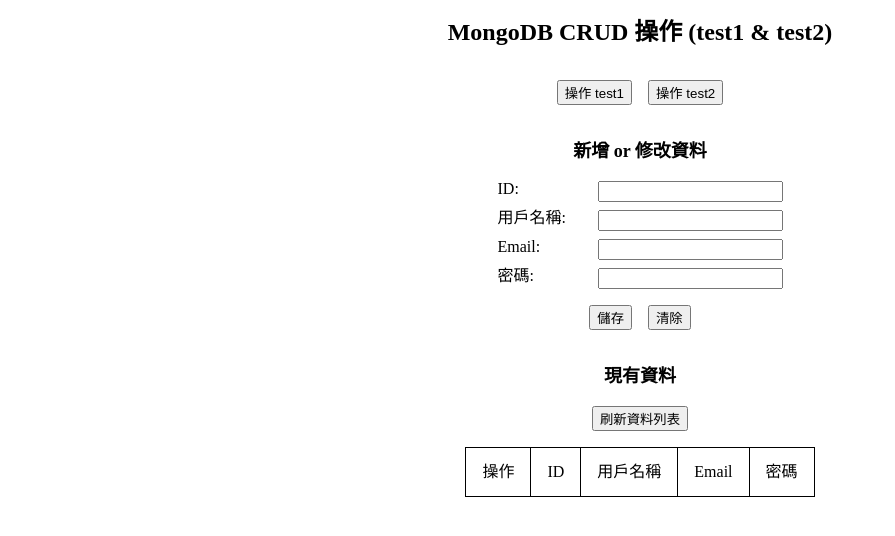
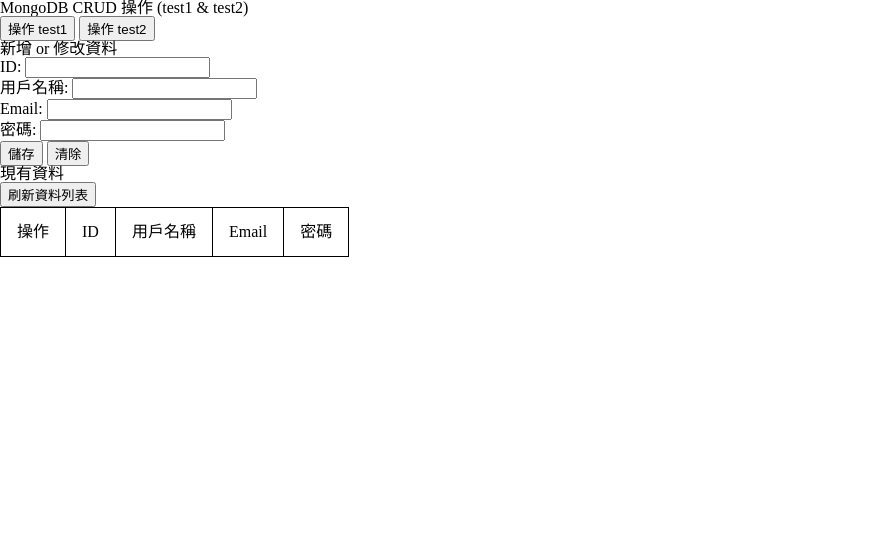
Before and after one commit to Charmying/Test-----Express-API, a website: page pages/test1-tes2/index.html in a window 1280 px wide. Shown: the whole page, without its empty margins (0-895 px from the left). Drawn offline with nearby package versions, Linux system fonts and the light colour scheme; no server answers.

Commit message:
移除 Tailwind CSS

```diff
--- a/pages/test1-tes2/index.html
+++ b/pages/test1-tes2/index.html
@@ -6,58 +6,51 @@
   <title>test1 and test2 CRUD</title>
   <link rel="stylesheet" href="../../css/reset.css">
   <link rel="stylesheet" href="../../css/style.css">
-  <script src="https://cdn.tailwindcss.com"></script>
-  <script>
-    tailwind.config = {
-      corePlugins: {
-        preflight: false // 關閉 Tailwind 自帶的 reset
-      }
-    }
   </script>
 </head>
 <body>
-  <section class="p-4">
-    <h1 class="text-2xl font-black text-center">MongoDB CRUD 操作 (test1 & test2)</h1>
-    <div class="my-8">
+  <section>
+    <h1>MongoDB CRUD 操作 (test1 & test2)</h1>
+    <div>
       <!-- 切換操作 test1 或 test2 -->
-      <div class="flex gap-4 justify-center my-8">
+      <div>
         <button onclick="switchCollection('test1')" id="test1Btn" class="active-collection">操作 test1</button>
         <button onclick="switchCollection('test2')" id="test2Btn">操作 test2</button>
       </div>
       <!-- 新增 or 修改資料 -->
-      <div class="my-8">
-        <h2 class="text-lg font-bold text-center mb-4">新增 or 修改資料</h2>
-        <form class="mb-2" id="dataForm" onsubmit="handleSubmit(event)">
+      <div>
+        <h2>新增 or 修改資料</h2>
+        <form id="dataForm" onsubmit="handleSubmit(event)">
           <input type="hidden" id="recordId">
-          <div class="flex justify-center mb-2">
-            <label class="block w-[100px]" for="id">ID:</label>
-            <input class="block" type="text" id="id" required>
+          <div>
+            <label for="id">ID:</label>
+            <input type="text" id="id" required>
           </div>
-          <div class="flex justify-center mb-2">
-            <label class="block w-[100px]" for="userName">用戶名稱:</label>
-            <input class="block" type="text" id="userName" required>
+          <div>
+            <label for="userName">用戶名稱:</label>
+            <input type="text" id="userName" required>
           </div>
-          <div class="flex justify-center mb-2">
-            <label class="block w-[100px]" for="email">Email:</label>
-            <input class="block" type="email" id="email" required>
+          <div>
+            <label for="email">Email:</label>
+            <input type="email" id="email" required>
           </div>
-          <div class="flex justify-center mb-4">
-            <label class="block w-[100px]" for="password">密碼:</label>
-            <input class="block" type="password" id="password" required>
+          <div>
+            <label for="password">密碼:</label>
+            <input type="password" id="password" required>
           </div>
-          <div  class="flex justify-center gap-4">
+          <div>
             <button type="submit">儲存</button>
             <button type="button" onclick="clearForm()">清除</button>
           </div>
         </form>
       </div>
       <!-- 顯示資料 -->
-      <div class="my-8">
-        <h2 class="text-lg text-center font-bold mb-4">現有資料</h2>
-        <div class="flex justify-center mb-4">
+      <div>
+        <h2>現有資料</h2>
+        <div>
           <button onclick="fetchData()">刷新資料列表</button>
         </div>
-        <div class="flex justify-center">
+        <div>
           <table>
             <thead>
               <tr>
```
Also changed, not shown: index.html (+3 -11 lines).
